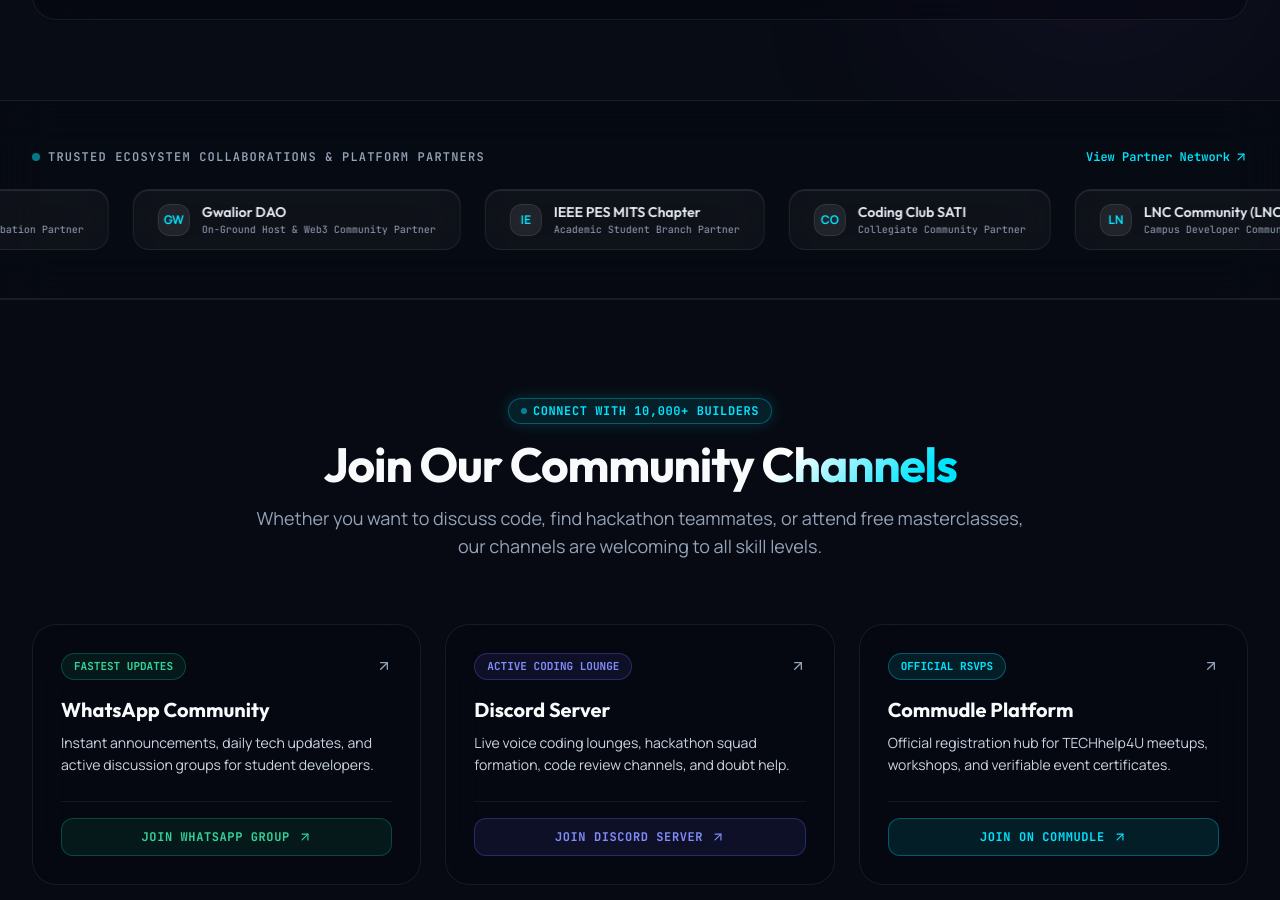
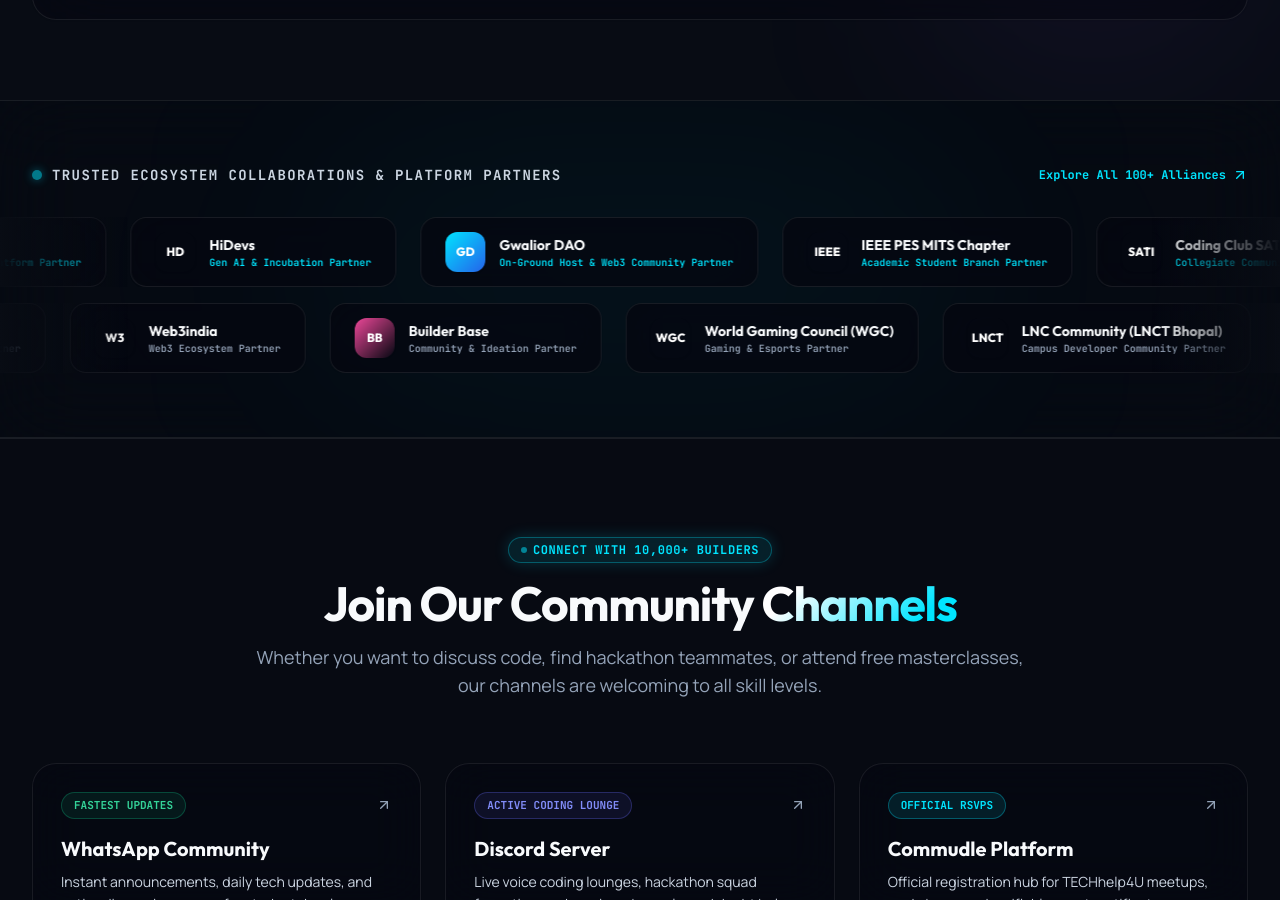
Before and after one commit to gkm563/TECHhelp4u, a Next.js app: page / in a window 1280 px wide. Shown: the part 1067-1967 px from the top of the page. Built offline with nearby package versions, Linux system fonts and the light colour scheme.

Commit message:
feat(marquee): add dual-track infinite marquee for Trusted Ecosystem Collaborations & Platform Partners

```diff
--- a/src/components/home/TrustMarquee.tsx
+++ b/src/components/home/TrustMarquee.tsx
@@ -2,45 +2,90 @@
 
 import React from "react";
 import { partnersData } from "@/data/partners";
-import { ArrowUpRight } from "lucide-react";
+import { ArrowUpRight, ShieldCheck, Sparkles, Building2 } from "lucide-react";
 import Link from "next/link";
 
 export function TrustMarquee() {
-  const verifiedPartners = partnersData.filter((p) => p.featured);
+  const row1Partners = partnersData.slice(0, 5);
+  const row2Partners = partnersData.slice(5);
 
   return (
-    <section className="py-12 border-y border-slate-200 dark:border-white/[0.08] bg-slate-100/60 dark:bg-navy-950/40 backdrop-blur-xl overflow-hidden relative transition-colors duration-300">
-      <div className="max-w-7xl mx-auto px-4 sm:px-6 lg:px-8 mb-6 flex flex-col sm:flex-row sm:items-center justify-between gap-2">
-        <div className="flex items-center gap-2">
-          <span className="w-2 h-2 rounded-full bg-cyan-600 dark:bg-cyan animate-pulse" />
-          <span className="text-xs font-mono uppercase tracking-widest text-slate-500 dark:text-slate-400 font-semibold">
+    <section className="py-14 sm:py-16 border-y border-slate-200/80 dark:border-white/[0.08] bg-slate-50/80 dark:bg-navy-950/50 backdrop-blur-2xl overflow-hidden relative transition-colors duration-300">
+      {/* Soft background ambient gradient */}
+      <div className="absolute top-1/2 left-1/2 -translate-x-1/2 -translate-y-1/2 w-[700px] h-[250px] bg-cyan/5 blur-[120px] rounded-full pointer-events-none" />
+
+      <div className="max-w-7xl mx-auto px-4 sm:px-6 lg:px-8 mb-8 flex flex-col sm:flex-row sm:items-center justify-between gap-3 relative z-10">
+        <div className="flex items-center gap-2.5">
+          <span className="w-2.5 h-2.5 rounded-full bg-cyan-600 dark:bg-cyan animate-pulse shrink-0 shadow-[0_0_10px_rgba(0,229,255,0.8)]" />
+          <h2 className="text-xs sm:text-sm font-mono uppercase tracking-widest text-slate-700 dark:text-slate-300 font-bold">
             Trusted Ecosystem Collaborations & Platform Partners
-          </span>
+          </h2>
         </div>
         <Link
           href="/collaborations"
-          className="text-xs font-mono text-cyan-700 dark:text-cyan hover:underline flex items-center gap-1 font-semibold"
+          className="text-xs font-mono text-cyan-700 dark:text-cyan hover:underline flex items-center gap-1.5 font-bold shrink-0 group"
         >
-          View Partner Network <ArrowUpRight className="w-3.5 h-3.5" />
+          <span>Explore All 100+ Alliances</span>
+          <ArrowUpRight className="w-4 h-4 group-hover:translate-x-0.5 group-hover:-translate-y-0.5 transition-transform" />
         </Link>
       </div>
 
-      {/* Infinite marquee ticker */}
-      <div className="flex w-full overflow-hidden mask-gradient-x select-none">
-        <div className="flex items-center gap-6 animate-marquee shrink-0">
-          {verifiedPartners.concat(verifiedPartners).map((partner, index) => (
+      {/* Infinite marquee ticker Track 1 (Left to Right) */}
+      <div className="relative w-full overflow-hidden select-none mb-4 group">
+        {/* Left & Right Gradient Fade Masks */}
+        <div className="absolute left-0 top-0 bottom-0 w-16 sm:w-32 bg-gradient-to-r from-background to-transparent z-10 pointer-events-none" />
+        <div className="absolute right-0 top-0 bottom-0 w-16 sm:w-32 bg-gradient-to-l from-background to-transparent z-10 pointer-events-none" />
+
+        <div className="flex items-center gap-4 sm:gap-6 animate-marquee group-hover:[animation-play-state:paused] shrink-0">
+          {row1Partners.concat(row1Partners).concat(row1Partners).map((partner, index) => (
             <div
-              key={`${partner.id}-${index}`}
-              className="flex items-center gap-3 px-6 py-3 rounded-2xl bg-white/80 dark:bg-white/[0.04] backdrop-blur-xl border border-slate-200 dark:border-white/[0.08] hover:border-cyan-500/50 dark:hover:border-cyan/50 hover:bg-white dark:hover:bg-white/[0.08] transition-all duration-300 shrink-0 group shadow-sm dark:shadow-[inset_0_1px_1px_0_rgba(255,255,255,0.1)] hover:shadow-[0_0_20px_rgba(0,229,255,0.2)]"
+              key={`r1-${partner.id}-${index}`}
+              className="flex items-center gap-3.5 px-5 sm:px-6 py-3 sm:py-3.5 rounded-2xl bg-white/95 dark:bg-navy-950/80 backdrop-blur-xl border border-slate-200/90 dark:border-white/[0.08] hover:border-cyan-500/50 dark:hover:border-cyan/50 hover:bg-white dark:hover:bg-navy-900 transition-all duration-200 shrink-0 shadow-sm hover:shadow-md"
             >
-              <div className="w-8 h-8 rounded-xl bg-slate-100 dark:bg-white/[0.06] backdrop-blur-md flex items-center justify-center font-bold text-xs text-cyan-700 dark:text-cyan border border-slate-200 dark:border-white/[0.1]">
-                {partner.name.substring(0, 2).toUpperCase()}
+              <div
+                className={`w-10 h-10 rounded-xl bg-gradient-to-br ${
+                  partner.gradient || "from-cyan-500 to-blue-600"
+                } text-white flex items-center justify-center font-display font-extrabold text-xs shadow-sm shrink-0`}
+              >
+                {partner.initials || partner.name.substring(0, 2).toUpperCase()}
               </div>
               <div className="flex flex-col">
-                <span className="text-sm font-semibold text-slate-800 dark:text-slate-200 group-hover:text-cyan-700 dark:group-hover:text-cyan transition-colors font-display">
+                <span className="text-sm font-bold text-foreground font-display">
                   {partner.name}
                 </span>
-                <span className="text-[10px] font-mono text-slate-500 dark:text-slate-400">
+                <span className="text-[10px] font-mono text-cyan-700 dark:text-cyan font-semibold">
+                  {partner.collaborationType}
+                </span>
+              </div>
+            </div>
+          ))}
+        </div>
+      </div>
+
+      {/* Infinite marquee ticker Track 2 (Right to Left) */}
+      <div className="relative w-full overflow-hidden select-none group">
+        {/* Left & Right Gradient Fade Masks */}
+        <div className="absolute left-0 top-0 bottom-0 w-16 sm:w-32 bg-gradient-to-r from-background to-transparent z-10 pointer-events-none" />
+        <div className="absolute right-0 top-0 bottom-0 w-16 sm:w-32 bg-gradient-to-l from-background to-transparent z-10 pointer-events-none" />
+
+        <div className="flex items-center gap-4 sm:gap-6 animate-marquee-reverse group-hover:[animation-play-state:paused] shrink-0">
+          {row2Partners.concat(row2Partners).concat(row2Partners).map((partner, index) => (
+            <div
+              key={`r2-${partner.id}-${index}`}
+              className="flex items-center gap-3.5 px-5 sm:px-6 py-3 sm:py-3.5 rounded-2xl bg-white/95 dark:bg-navy-950/80 backdrop-blur-xl border border-slate-200/90 dark:border-white/[0.08] hover:border-cyan-500/50 dark:hover:border-cyan/50 hover:bg-white dark:hover:bg-navy-900 transition-all duration-200 shrink-0 shadow-sm hover:shadow-md"
+            >
+              <div
+                className={`w-10 h-10 rounded-xl bg-gradient-to-br ${
+                  partner.gradient || "from-purple-500 to-indigo-600"
+                } text-white flex items-center justify-center font-display font-extrabold text-xs shadow-sm shrink-0`}
+              >
+                {partner.initials || partner.name.substring(0, 2).toUpperCase()}
+              </div>
+              <div className="flex flex-col">
+                <span className="text-sm font-bold text-foreground font-display">
+                  {partner.name}
+                </span>
+                <span className="text-[10px] font-mono text-slate-500 dark:text-slate-400 font-semibold">
                   {partner.collaborationType}
                 </span>
               </div>
```
